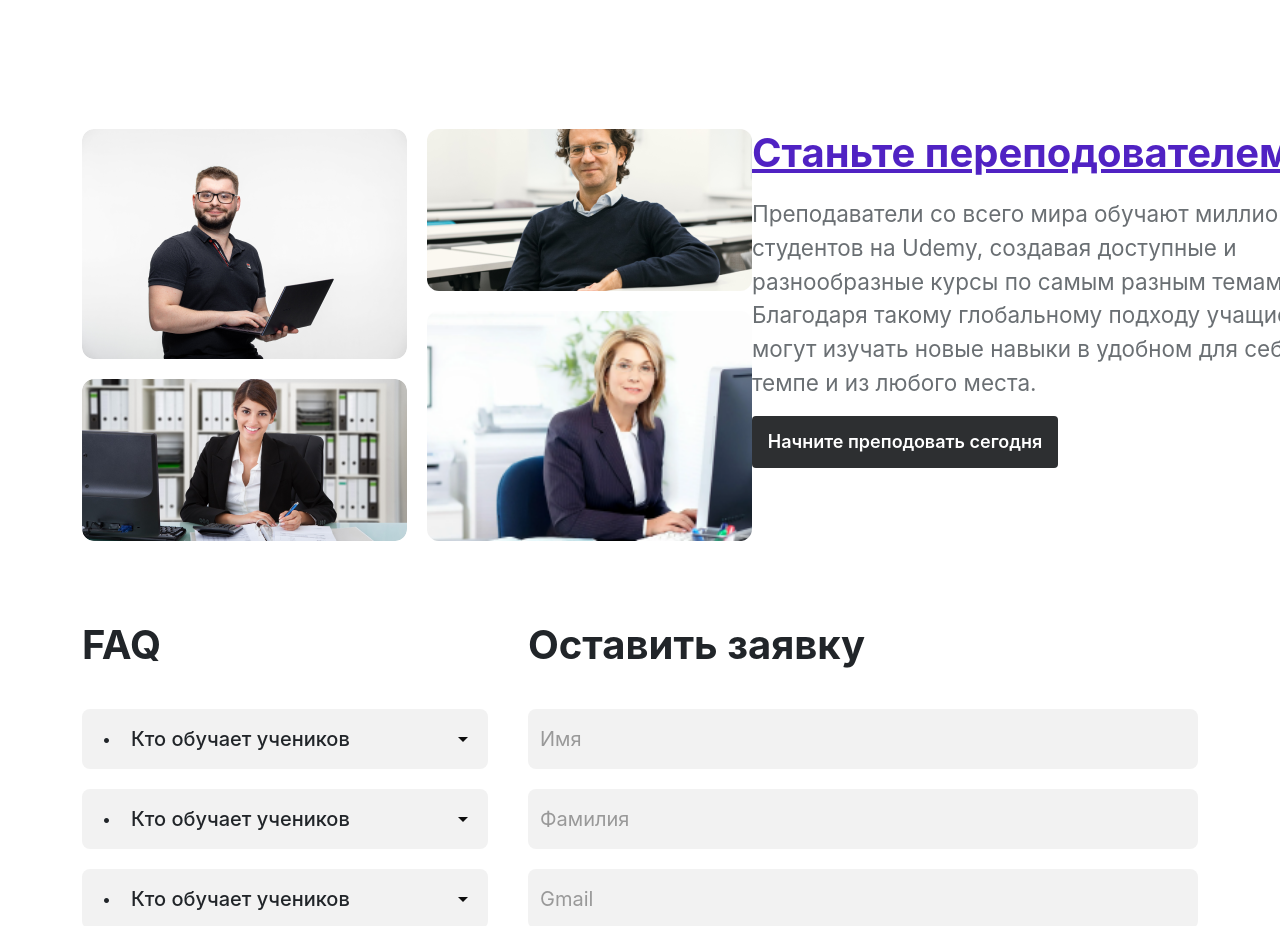
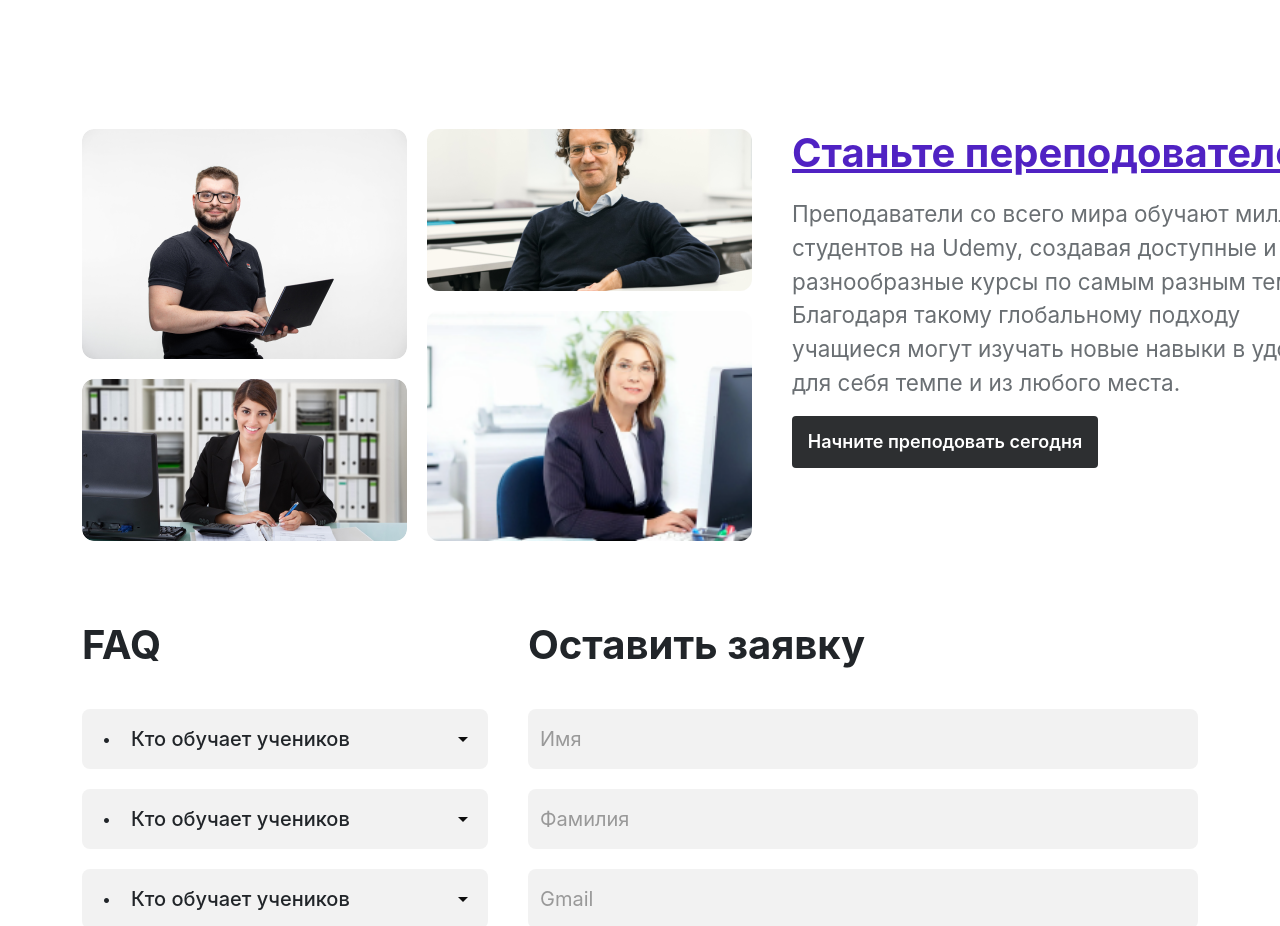
Before and after one commit to okurmenpro/bilim-ordo-frontend, a React (Create React App) app: page / in a window 1280 px wide. Shown: the part 1702-2628 px from the top of the page. Built offline with nearby package versions, Linux system fonts and the light colour scheme.

Commit message:
change teacher-profile

```diff
--- a/src/components/TeachSection/TeacherSection.css
+++ b/src/components/TeachSection/TeacherSection.css
@@ -10,7 +10,7 @@
   text-align: left;
   width: 560px;
   height: 311px;
-  margin-left: 40px;
+  padding-left: 40px;
 }
 
 .teachSectionTitle {
```
